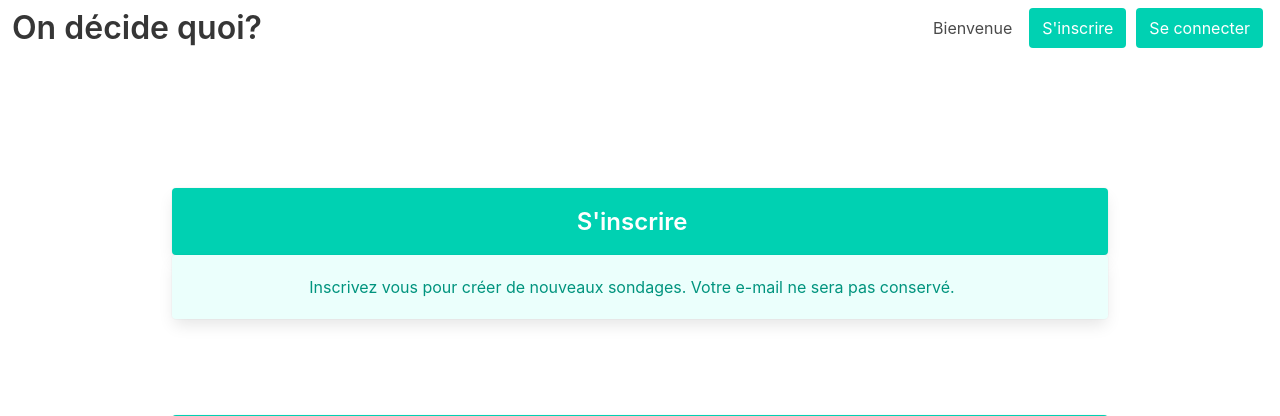
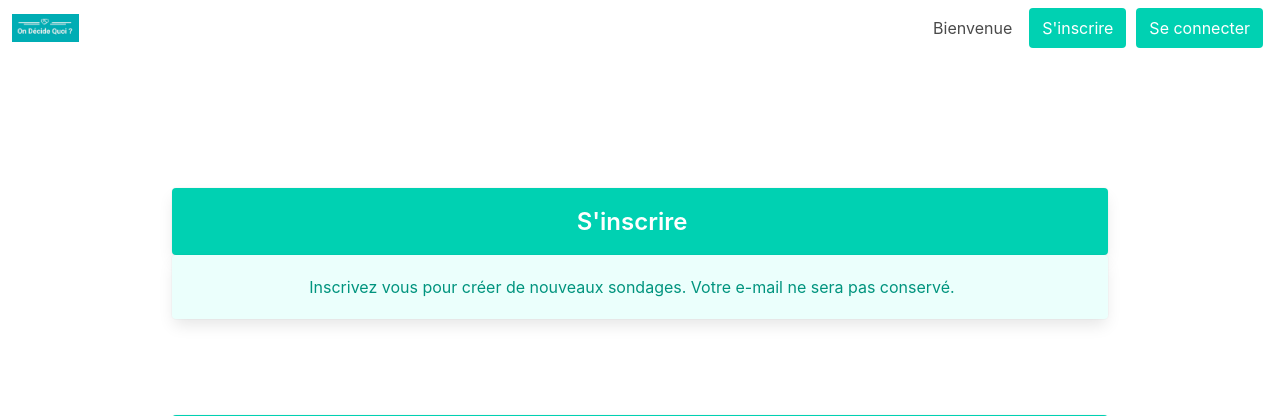
Before and after one commit to CyZd/PollApp, a Django app: page / in a window 1280 px wide. Shown: the top 416 px of the page. Run offline with Django 3.2, Linux system fonts and the light colour scheme; some libraries are stand-ins or nearby versions.

```diff
--- a/polling/static/polling/style.css
+++ b/polling/static/polling/style.css
@@ -2,6 +2,7 @@ a{
     /* text-decoration:none; */
     color:white
 }
+
 
 .hoverable:hover{
 
--- a/polling/templates/polling/base.html
+++ b/polling/templates/polling/base.html
@@ -8,7 +8,7 @@
     src="https://code.jquery.com/jquery-3.5.1.min.js"
     integrity="sha256-9/aliU8dGd2tb6OSsuzixeV4y/faTqgFtohetphbbj0="
     crossorigin="anonymous"></script>
-
+    <link rel="shortcut icon" type="image/png" href="{%static 'polling/iconbase.ico'%}"/>
     <link rel="stylesheet" href="https://cdn.jsdelivr.net/npm/bulma@0.8.2/css/bulma.min.css">
 
     <script defer src="https://use.fontawesome.com/releases/v5.3.1/js/all.js"></script>
@@ -19,8 +19,8 @@
 </head>
 <nav class="navbar" role="navigation" aria-label="main navigation">
   <div class="navbar-brand">
-    <a class="navbar-item" href="/">
-      <h1 class="title">On décide quoi?</h1>
+    <a class="navbar-item" href="{% url 'polling:portal' %}">
+      <img class="image" id="logoimage" src="{% static 'polling/mainlogo_big.jpg' %}">
     </a>
 
 
@@ -43,6 +43,9 @@
     </div>
   </div>
 </nav>
+
+
+
 <body>
 
     {% block content %}
```
Also changed, not shown: polling/static/polling/iconbase.ico (added), polling/static/polling/iconbase.jpg (added), polling/static/polling/mainlogo.jpg (added), polling/static/polling/mainlogo_big.jpg (added), static/polling/iconbase.ico (added), static/polling/iconbase.jpg (added), static/polling/mainlogo.jpg (added), static/polling/mainlogo_big.jpg (added).
